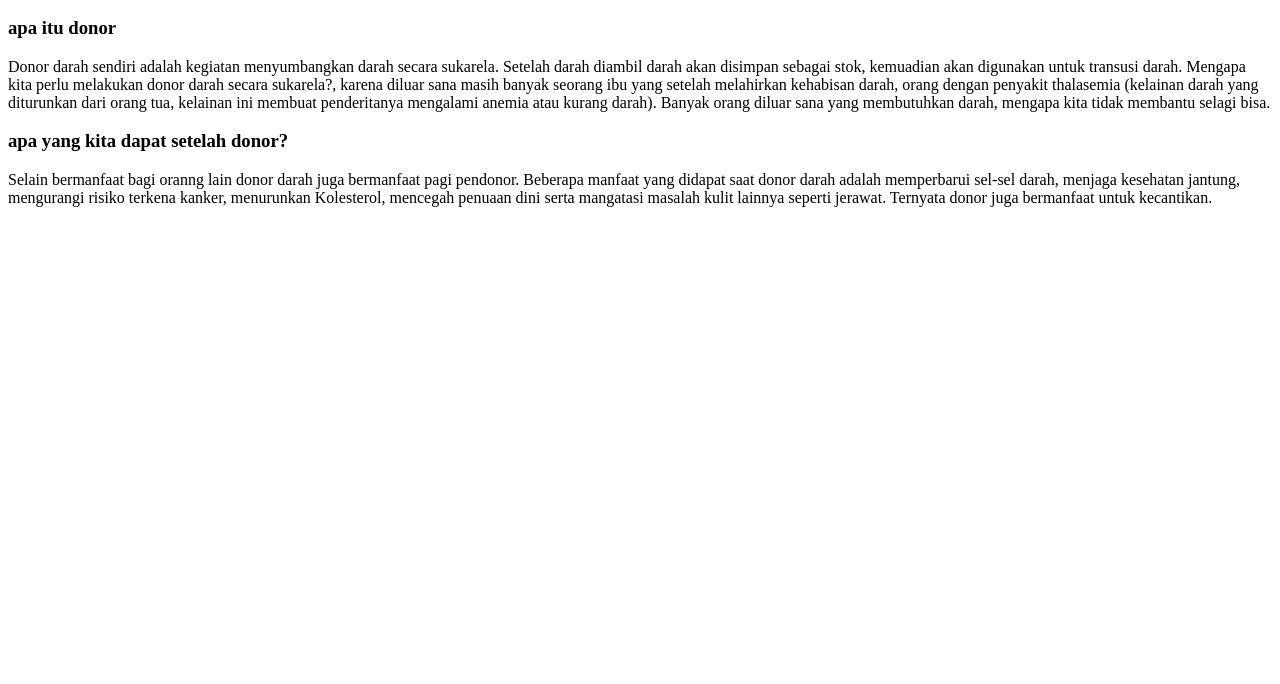
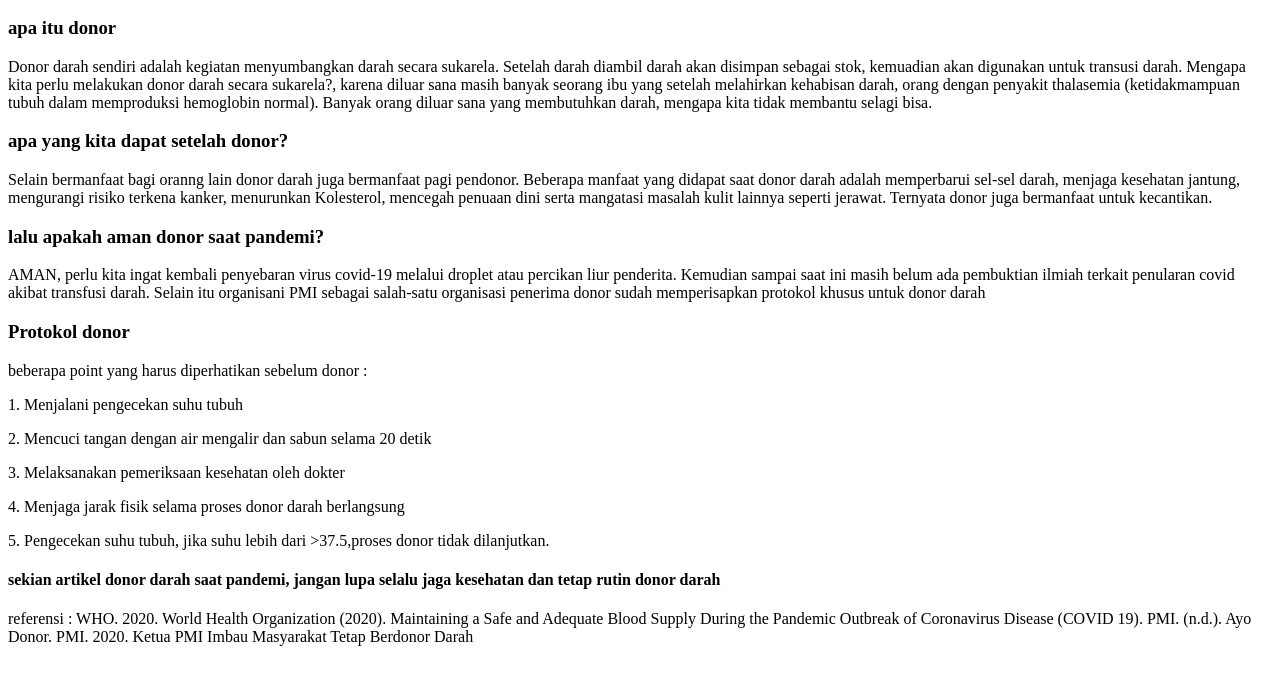
Before and after one commit to shalsabilla04/shalsabilla, a plain HTML site: page index.html in a window 1280 px wide. Shown: the part 110-794 px from the top of the page. Drawn offline with Linux system fonts and the light colour scheme.

Commit message:
Update index.html

```diff
--- a/index.html
+++ b/index.html
@@ -8,9 +8,24 @@
 <h1>Donor Darah Saat Pandemi</h1>
 <h2>apakah kalian sudah pernah donor darah?</h2>
   <h3>apa itu donor</h3>
-<p>Donor darah sendiri adalah kegiatan menyumbangkan darah secara sukarela. Setelah darah diambil darah akan disimpan sebagai stok, kemuadian akan digunakan untuk transusi darah. Mengapa kita perlu melakukan donor darah secara sukarela?, karena diluar sana masih banyak seorang ibu yang setelah melahirkan kehabisan darah, orang dengan penyakit thalasemia (kelainan darah yang diturunkan dari orang tua, kelainan ini membuat penderitanya mengalami anemia atau kurang darah). Banyak orang diluar sana yang membutuhkan darah, mengapa kita tidak membantu selagi bisa. </p>
+<p>Donor darah sendiri adalah kegiatan menyumbangkan darah secara sukarela. Setelah darah diambil darah akan disimpan sebagai stok, kemuadian akan digunakan untuk transusi darah. Mengapa kita perlu melakukan donor darah secara sukarela?, karena diluar sana masih banyak seorang ibu yang setelah melahirkan kehabisan darah, orang dengan penyakit thalasemia (ketidakmampuan tubuh dalam memproduksi hemoglobin normal). Banyak orang diluar sana yang membutuhkan darah, mengapa kita tidak membantu selagi bisa. </p>
 <h3>apa yang kita dapat setelah donor?</h3>
-  <p>Selain bermanfaat bagi oranng lain donor darah juga bermanfaat pagi pendonor. Beberapa manfaat yang didapat saat donor darah adalah  memperbarui sel-sel darah, menjaga kesehatan jantung, mengurangi risiko terkena kanker, menurunkan Kolesterol, mencegah penuaan dini serta mangatasi masalah kulit lainnya seperti jerawat. Ternyata donor juga bermanfaat untuk kecantikan.</p>
-<p>
+  <p>Selain bermanfaat bagi oranng lain donor darah juga bermanfaat pagi pendonor. Beberapa manfaat yang didapat saat donor darah adalah memperbarui sel-sel darah, menjaga kesehatan jantung, mengurangi risiko terkena kanker, menurunkan Kolesterol, mencegah penuaan dini serta mangatasi masalah kulit lainnya seperti jerawat. Ternyata donor juga bermanfaat untuk kecantikan.</p>
+<h3>lalu apakah aman donor saat pandemi?</h3>
+  <p>AMAN, perlu kita ingat kembali penyebaran virus covid-19 melalui droplet atau percikan liur penderita. Kemudian sampai saat ini masih belum ada pembuktian ilmiah terkait penularan covid akibat transfusi darah. Selain itu organisani PMI sebagai salah-satu organisasi penerima donor sudah memperisapkan protokol khusus untuk donor darah</p>
+  <h3>Protokol donor</h3>
+  <p>beberapa point yang harus diperhatikan sebelum donor :</p>
+  <p>1. Menjalani pengecekan suhu tubuh</p>
+  <p>2. Mencuci tangan dengan air mengalir dan sabun selama 20 detik</p>
+  <p>3. Melaksanakan pemeriksaan kesehatan oleh dokter</p>
+  <p>4. Menjaga jarak fisik selama proses donor darah berlangsung</p>
+  <p>5. Pengecekan suhu tubuh, jika suhu lebih dari >37.5,proses donor tidak dilanjutkan. </p>
+  <h4>sekian artikel donor darah saat pandemi, jangan lupa selalu jaga kesehatan dan tetap rutin donor darah</h4>
+  <p>referensi :
+  WHO. 2020. World Health Organization (2020). Maintaining a Safe and Adequate Blood Supply During the Pandemic Outbreak of Coronavirus Disease (COVID 19).
+
+PMI. (n.d.). Ayo Donor.
+
+PMI. 2020. Ketua PMI Imbau Masyarakat Tetap Berdonor Darah</p>
 </body>
 </html>
```
